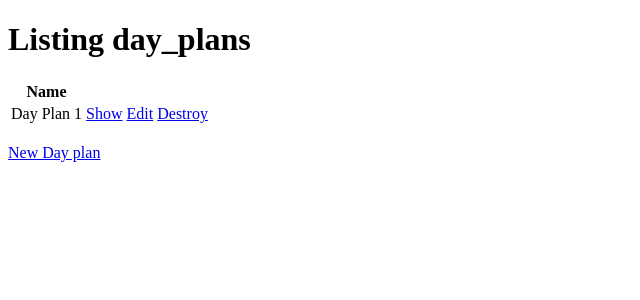
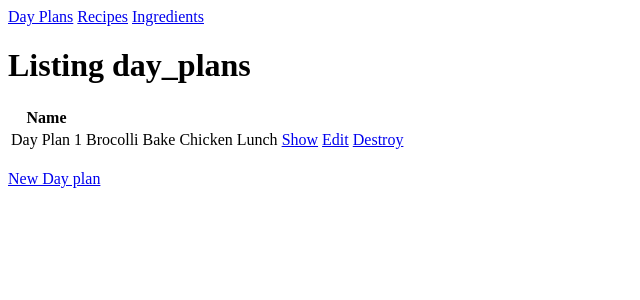
Before and after one commit to hfaulds/food-macro-calculator, a Rails app: page /day_plans in a window 1280 px wide. Shown: the top 300 px of the page, without its empty margins (0-640 px from the left). Run offline with Rails 7, Linux system fonts and the light colour scheme; data comes from the database, SQL or seed files in the repository; some libraries are stand-ins or nearby versions.

Commit message:
add overview information

```diff
--- a/app/views/day_plans/index.html.haml
+++ b/app/views/day_plans/index.html.haml
@@ -12,6 +12,8 @@
     - @day_plans.each do |day_plan|
       %tr
         %td= day_plan.name
+        - day_plan.day_plan_recipes.each do |day_plan_recipe|
+          %td= day_plan_recipe.recipe_name
         %td= link_to 'Show', day_plan
         %td= link_to 'Edit', edit_day_plan_path(day_plan)
         %td= link_to 'Destroy', day_plan, :method => :delete, :data => { :confirm => 'Are you sure?' }
--- a/app/views/layouts/application.html.haml
+++ b/app/views/layouts/application.html.haml
@@ -7,4 +7,8 @@
     = javascript_include_tag 'application', 'data-turbolinks-track' => true
     = csrf_meta_tags
   %body
+    = link_to 'Day Plans', day_plans_path
+    = link_to 'Recipes', recipes_path
+    = link_to 'Ingredients', ingredients_path
+
     = yield
--- a/app/views/recipes/index.html.haml
+++ b/app/views/recipes/index.html.haml
@@ -4,11 +4,17 @@
   %thead
     %tr
       %th Name
+      %th Carbohydrates
+      %th Fat
+      %th Protein
       %th{:colspan => "3"}
   %tbody
     - @recipes.each do |recipe|
       %tr
         %td= recipe.name
+        %td= recipe.carbohydrates
+        %td= recipe.fat
+        %td= recipe.protein
         %td= link_to 'Show', recipe
         %td= link_to 'Edit', edit_recipe_path(recipe)
         %td= link_to 'Destroy', recipe, method: :delete, data: { confirm: 'Are you sure?' }
```
